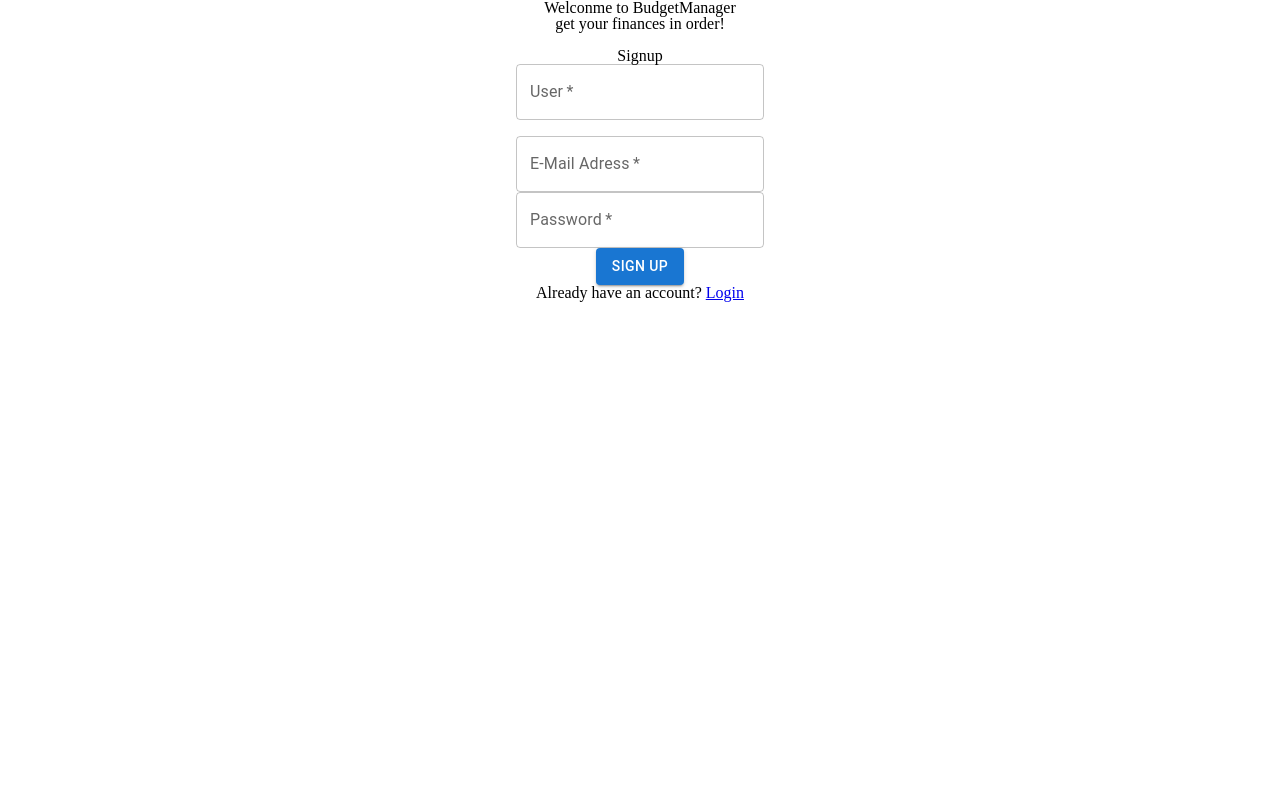
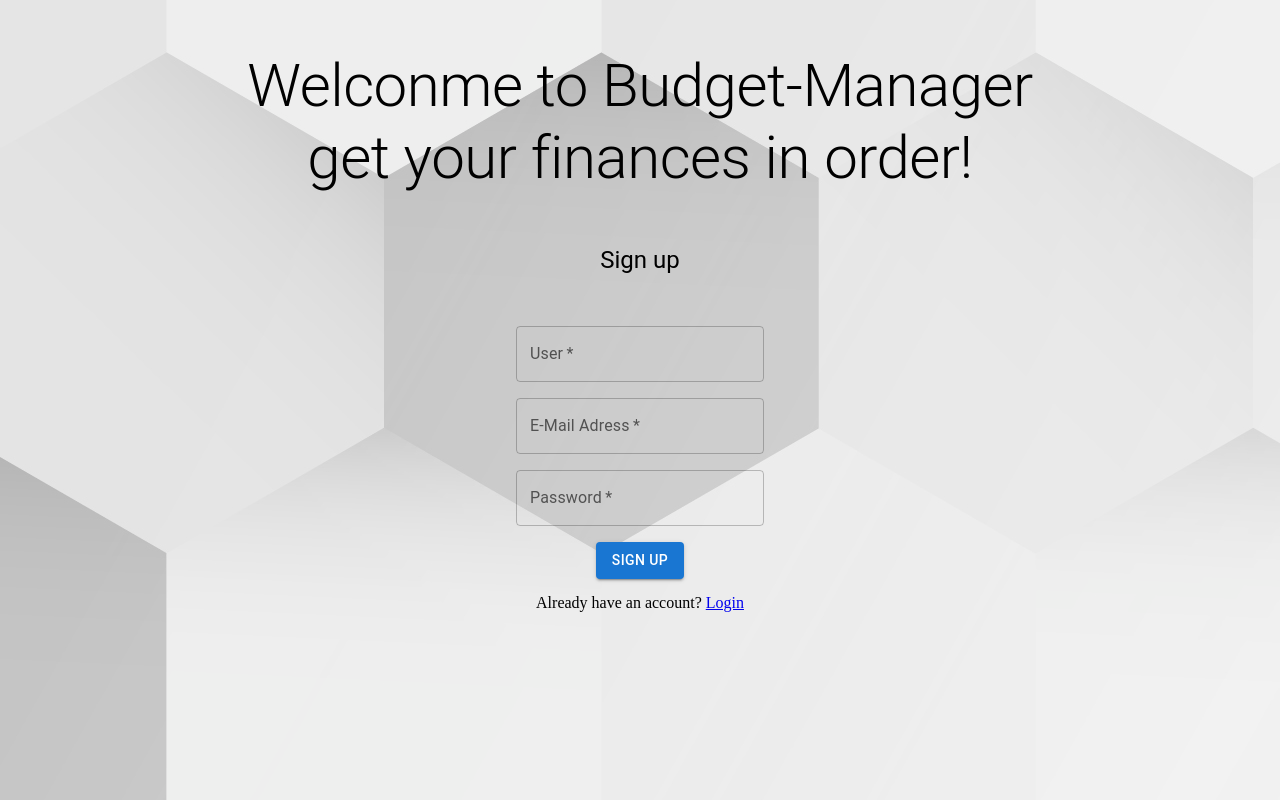
Before and after one commit to FreiburgDevTeam/mern-application-client, a React (Create React App) app: page / in a window 1280 px wide. Built offline with nearby package versions, Linux system fonts and the light colour scheme.

Commit message:
SignUp/Login finished

```diff
--- a/src/components/LandingPage.js
+++ b/src/components/LandingPage.js
@@ -13,13 +13,8 @@ function LandingPage() {
             {isLoggedIn
                 ? navigate("/dashboard")
                 :
-                <div>
-                    <h1>Welconme to BudgetManager</h1>
-                    <h3>get your finances in order!</h3>
-                    <div>
                         <SignupPage />
-                    </div>
-                </div>
+
             }
         </>
     )
--- a/src/components/LoginPage.js
+++ b/src/components/LoginPage.js
@@ -3,7 +3,8 @@ import axios from "axios";
 import { Link, useNavigate } from "react-router-dom";
 import { AuthContext } from "../context/auth.context"
 import { DataContext } from "../context/data.context";
-import { Button, TextField } from "@mui/material";
+import { Button, Grid, TextField, Typography } from "@mui/material";
+import image from "../img/hexagonbg.jpg"
 
 function LoginPage() {
     const [email, setEmail] = useState("");
@@ -34,13 +35,24 @@ function LoginPage() {
     };
 
     return (
-        <div className="LoginPage"><br />
-            <h1>Login</h1>
+        <>
+            <div id="bg" style={{ backgroundImage: `url(${image})` }}>
+                <div style={{ padding: 50 }}>
 
+                    <Typography component="h1" variant="h2">
+
+                        <h1>Welconme to Budget-Manager</h1>
+                        <h3>get your finances in order!</h3>
+                    </Typography>
+                    <div style={{ padding: 50 }}>
+                        <Typography component="h1" variant="h5">
+                            Login
+                        </Typography>
+                    </div>
                     {errorMessage && <p>{errorMessage}</p>}
 
                     <form onSubmit={handleLoginSubmit}>
-                <label></label>
+                        <Grid>
                             <TextField
                                 id="outlined-basic"
                                 label="E-Mail Adress"
@@ -50,8 +62,8 @@ function LoginPage() {
                                 required={true}
                                 onChange={(e) => setEmail(e.target.value)}
                             />
-
-                <br /><label></label>
+                        </Grid>
+                        <Grid><br />
                             <TextField
                                 id="outlined-basic"
                                 label="Password"
@@ -61,16 +73,18 @@ function LoginPage() {
                                 required={true}
                                 onChange={(e) => setPassword(e.target.value)}
                             />
-                    <br/>
+                        </Grid><br />
+                        <Grid>
                             <Button
                                 variant="contained"
                                 color="primary"
                                 type="submit">Login</Button>
+                        </Grid><br />
                     </form>
-
                     <p>Don't have an account? <Link color="primary" to={"/signup"}> Sign up now</Link></p>
-
                 </div>
+            </div>
+        </>
     )
 }
 
--- a/src/components/SignupPage.js
+++ b/src/components/SignupPage.js
@@ -2,8 +2,8 @@ import { useContext, useState } from "react";
 import { Link, useNavigate } from "react-router-dom";
 import axios from "axios";
 import { AuthContext } from "../context/auth.context"
-import { Avatar, Button, Grid, TextField } from "@mui/material";
-
+import { Button, Grid, TextField, Typography } from "@mui/material";
+import image from "../img/hexagonbg.jpg"
 
 function SignupPage(props) {
     const [username, setUserName] = useState("");
@@ -34,18 +34,28 @@ function SignupPage(props) {
     };
 
 
+
     return (
-        <div className="SignupPage">
-            <br />
+        <div id="bg" style={{ backgroundImage: `url(${image})` }}>
+            <div style={{ padding: 50 }}>
 
-            <h1>Signup</h1>
+                <Typography component="h1" variant="h2">
+
+                    <h1>Welconme to Budget-Manager</h1>
+                    <h3>get your finances in order!</h3>
+                </Typography>
+                <div style={{ padding: 50 }}>
+                    <Typography component="h1" variant="h5">
+                        Sign up
+                    </Typography>
+                </div>
 
                 {errorMessage && <p className="error-message">{errorMessage}</p>}
 
                 <form onSubmit={handleSignupSubmit}>
                     <Grid>
                         <TextField
-                    id="outlined-basic"
+                            id="username"
                             label="User"
                             type="text"
                             name="username"
@@ -55,9 +65,9 @@ function SignupPage(props) {
                         />
                     </Grid>
                     <br />
-                <label></label>
+                    <Grid>
                         <TextField
-                    id="outlined-basic"
+                            id="email"
                             label="E-Mail Adress"
                             type="email"
                             name="email"
@@ -65,10 +75,11 @@ function SignupPage(props) {
                             required
                             onChange={(e) => setEmail(e.target.value)}
                         />
+                    </Grid>
                     <br />
-                <label></label>
+                    <Grid>
                         <TextField
-                    id="outlined-basic"
+                            id="Password"
                             label="Password"
                             type="password"
                             name="password"
@@ -76,18 +87,21 @@ function SignupPage(props) {
                             required={true}
                             onChange={(e) => setPassword(e.target.value)}
                         />
-
-
-                <br/><Button
+                    </Grid><br />
+                    <Grid>
+                        <Button
 
                             variant="contained"
                             color="primary"
                             type="submit"
                         >Sign Up</Button>
+                    </Grid>  <br />
                 </form>
 
+                <Grid item>
                     <p>Already have an account? <Link to={"/login"}> Login</Link></p>
-
+                </Grid>
+            </div>
         </div>
     )
 }
--- a/src/index.css
+++ b/src/index.css
@@ -42,3 +42,10 @@ code {
   display: flex;
   justify-content: center;
 }
+#bg {
+  position: fixed;
+  top: 0;
+  left: 0;
+  min-width: 100%;
+  min-height: 100%;
+}
```
Also changed, not shown: src/img/hexagonbg.jpg (added). Lines whose indentation alone changed are shown as unchanged.
